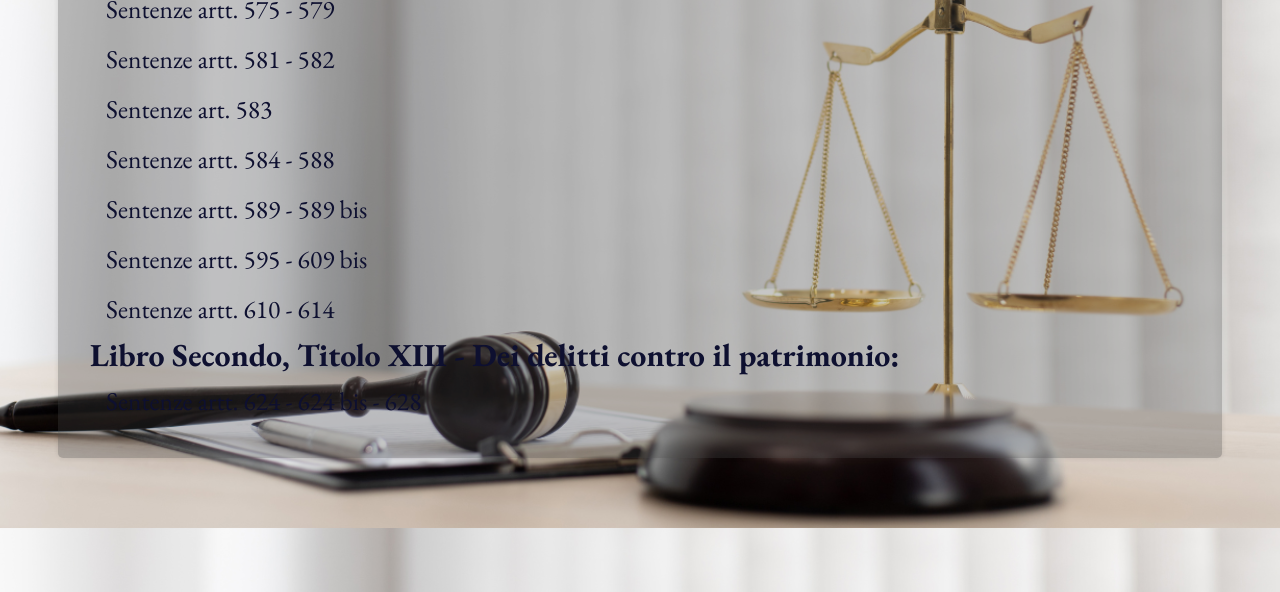
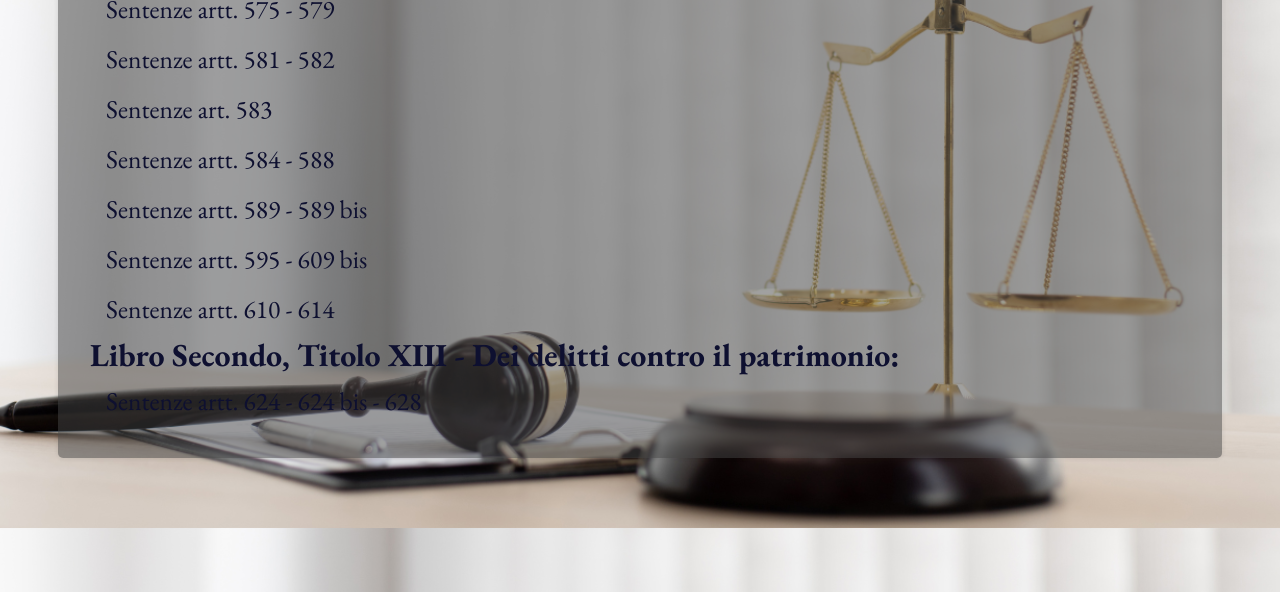
Before and after one commit to BenedettaS/ragionamentolegale, a plain HTML site: page sentenze.html in a window 1280 px wide. Shown: the part 272-864 px from the top of the page. Drawn offline with nearby package versions, Linux system fonts and the light colour scheme.

Commit message:
Update sentenze.html

```diff
--- a/sentenze.html
+++ b/sentenze.html
@@ -61,7 +61,7 @@
             padding: 2rem;
             width: 100vw;
             max-width: 1100px;
-            background-color: rgba(68, 68, 68, 0.3);
+            background-color: rgba(68, 68, 68, 0.5);
             border-radius: 5px;
             box-shadow: 0 0 5px rgba(0, 0, 0, 0.1);
             display: flex;
```
